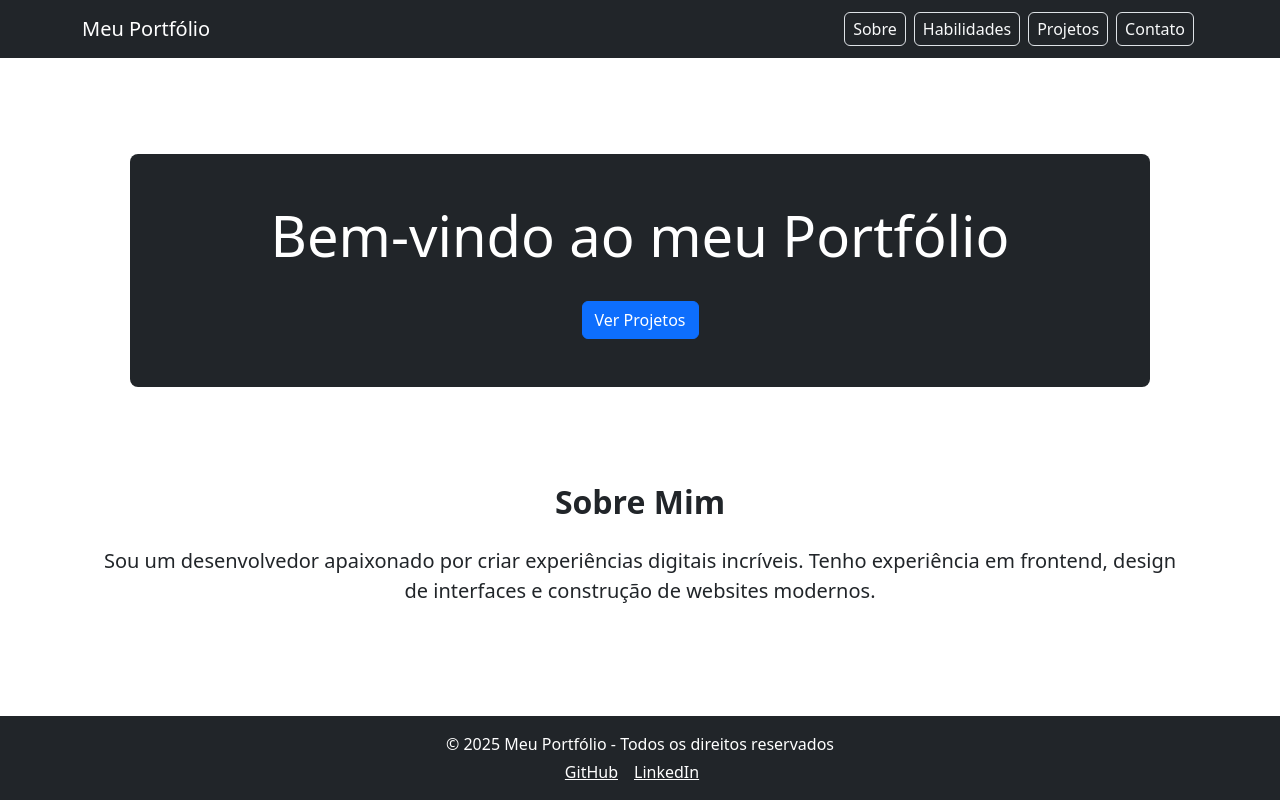
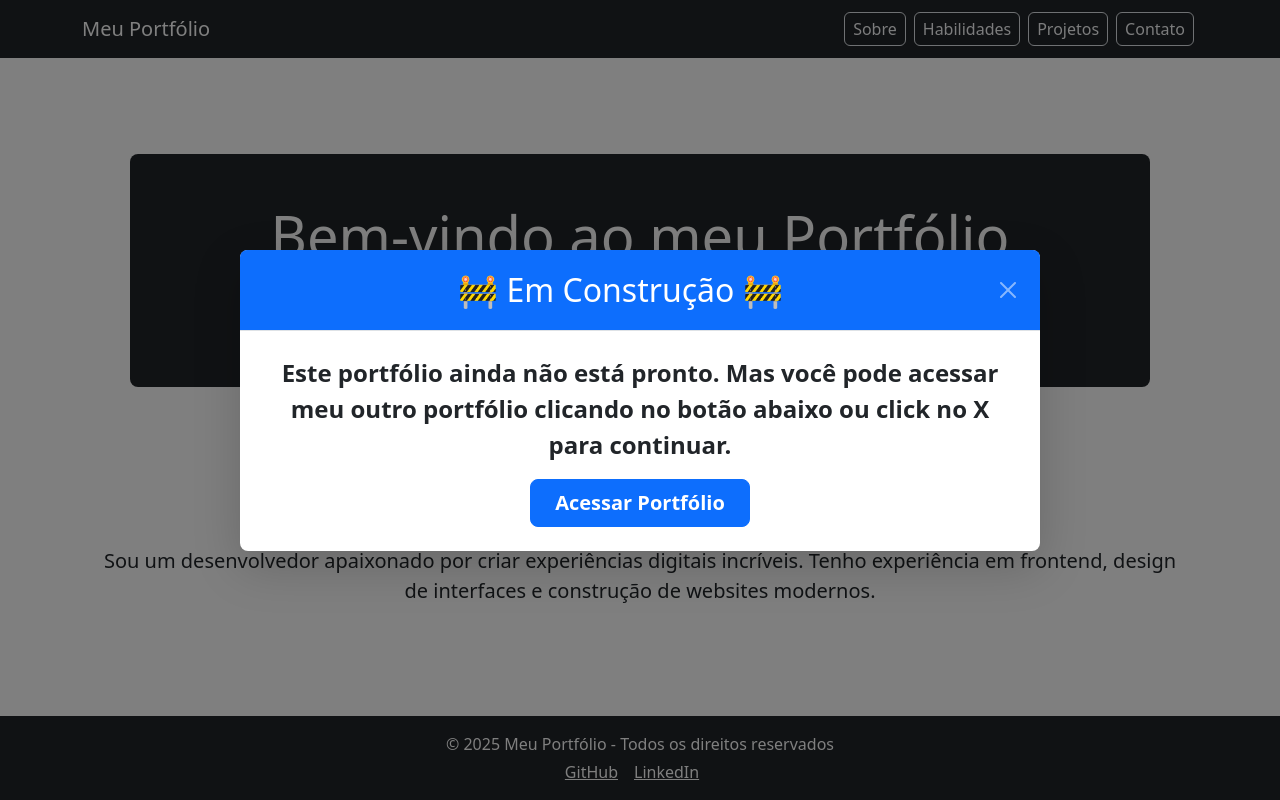
Before and after one commit to RafaelProfMgz/Portifolio-angular, an Angular app: page /home in a window 1280 px wide. Shown: the top 800 px of the page. Built offline with nearby package versions, Linux system fonts and the light colour scheme.

Commit message:
Adicionado modal para alerta

```diff
--- a/src/app/components/home/home.component.html
+++ b/src/app/components/home/home.component.html
@@ -1,3 +1,46 @@
+<!-- Botão invisível para abrir o modal automaticamente -->
+<button
+  type="button"
+  id="openModalBtn"
+  class="d-none"
+  data-bs-toggle="modal"
+  data-bs-target="#portfolioModal"
+></button>
+
+<!-- Modal -->
+<div
+  class="modal fade"
+  id="portfolioModal"
+  tabindex="-1"
+  aria-labelledby="portfolioModalLabel"
+  aria-hidden="true"
+>
+  <div class="modal-dialog modal-dialog-centered modal-lg">
+    <div class="modal-content border-0 shadow-lg">
+      <div class="modal-header bg-primary text-white text-center">
+        <h2 class="modal-title w-100">🚧 Em Construção 🚧</h2>
+        <button
+          type="button"
+          class="btn-close btn-close-white p-3"
+          data-bs-dismiss="modal"
+          aria-label="Fechar"
+        ></button>
+      </div>
+      <div class="modal-body text-center p-4">
+        <p class="fs-4 fw-semibold">
+          Este portfólio ainda não está pronto. Mas você pode acessar meu outro
+          portfólio clicando no botão abaixo ou click no X para continuar.
+        </p>
+        <a
+          href="https://portifolioangelrafa.vercel.app/"
+          class="btn btn-primary btn-lg fw-bold px-4 py-2"
+          >Acessar Portfólio</a
+        >
+      </div>
+    </div>
+  </div>
+</div>
+
 <!-- Seção de Boas-vindas -->
 <section class="hero text-center py-5 m-5 bg-dark text-white rounded-3">
   <div class="container">
--- a/src/app/components/home/home.component.ts
+++ b/src/app/components/home/home.component.ts
@@ -34,4 +34,9 @@ export class HomeComponent {
       }
     }
   }
+  ngAfterViewInit() {
+    setTimeout(() => {
+      document.getElementById('openModalBtn')?.click();
+    }, 500); // Pequeno atraso para garantir que o Bootstrap carregue
+  }
 }
```
